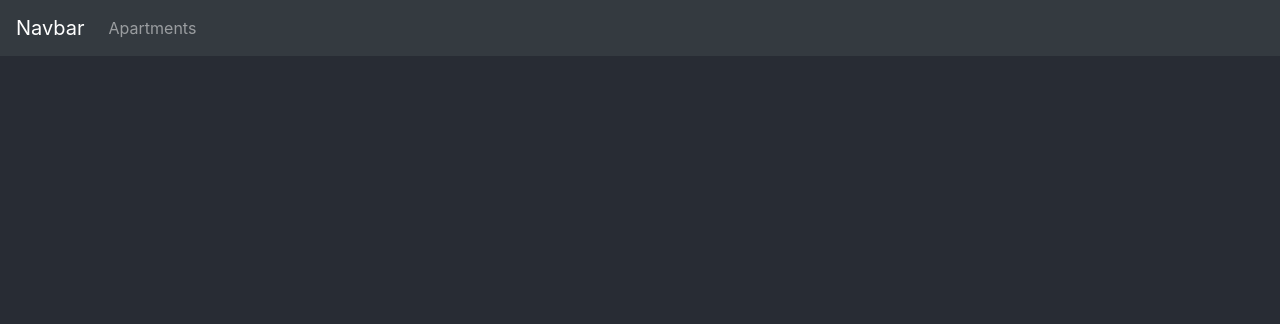
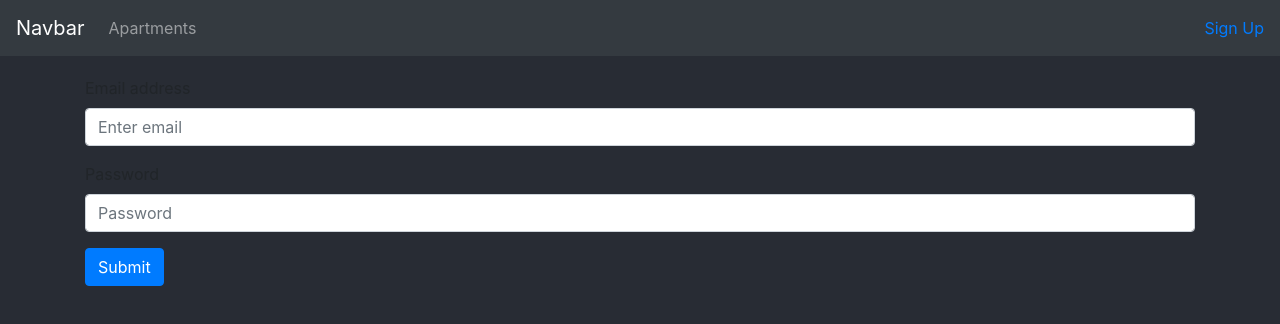
Before and after one commit to KirvelPasha/frontend-hotel, a React (Create React App) app: page /join in a window 1280 px wide. Shown: the top 324 px of the page. Built offline with nearby package versions, Linux system fonts and the light colour scheme.

Commit message:
Start impl join component

```diff
--- a/src/App.js
+++ b/src/App.js
@@ -9,6 +9,7 @@ import Welcome from './components/Welcome'
 import ApartmentList from "./components/ApartmentList";
 import ApartmentDescription from "./components/ApartmentDescription";
 import CommentList from "./components/CommentList";
+import Join from "./components/Join";
 function App() {
 
     const marginTop = {
@@ -26,6 +27,7 @@ function App() {
                             <Route path="/apartments" exact component={ApartmentList}/>
                             <Route path="/apartments/:id" exact render={(props) => <ApartmentDescription id=":id"/>}/>
                             <Route path="/apartments/:id"  exact component={CommentList}/>
+                            <Route path="/join" exact component={Join}/>
                         </Switch>
                     </Col>
                 </Row>
--- a/src/components/ApartmentDescription.js
+++ b/src/components/ApartmentDescription.js
@@ -29,8 +29,7 @@ class ApartmentDescription extends React.Component {
         return (
                 <div>
                     <h1 >{this.state.apartment.id}</h1>
-                    <h1 >{this.state.apartment.id}</h1>
-                    <CommentList test={this.state.apartment.id}/>
+                    <CommentList comments={this.state.apartment.id}/>
                 </div>
             );
     }
--- a/src/components/CommentList.js
+++ b/src/components/CommentList.js
@@ -7,7 +7,7 @@ class CommentList extends React.Component {
         return (
             <Card>
                 <Card.Body>
-                    {this.props.test}
+                    {this.props.comments}
                 </Card.Body>
             </Card>
         );
--- /dev/null
+++ b/src/components/Join.js
@@ -0,0 +1,49 @@
+import React from "react";
+
+import {Form, Button} from "react-bootstrap";
+import axios from 'axios';
+
+class Join extends React.Component {
+    constructor(props) {
+        super(props);
+        this.state = {
+            name : '',
+            surname : ''
+
+        }
+    }
+
+    handleChange  = e => {
+        this.setState({
+            name : e.target.value,
+            surname : e.target.value
+        })
+    };
+
+    handleSubmit = e => {
+        e.preventDefault();
+        console.log(this.state)
+        axios.post('http://localhost:8081/person', this.state)
+
+    };
+
+    render() {
+        return (
+            <Form onSubmit={this.handleSubmit}>
+                <Form.Group controlId="formGroupEmail">
+                    <Form.Label>Email address</Form.Label>
+                    <Form.Control type="email" placeholder="Enter email" name="email" autoComplete="off" onChange={this.handleChange}/>
+                </Form.Group>
+                <Form.Group controlId="formGroupPassword">
+                    <Form.Label>Password</Form.Label>
+                    <Form.Control type="password" placeholder="Password" name="password" autoComplete="off" onChange={this.handleChange}/>
+                </Form.Group>
+                <Button variant="primary" type="submit">
+                    Submit
+                </Button>
+            </Form>
+        )
+    }
+}
+
+export default Join;
--- a/src/components/NavigationBar.js
+++ b/src/components/NavigationBar.js
@@ -13,6 +13,7 @@ class NavigationBar extends React.Component {
                 <Nav className="mr-auto">
                     <Link to="/apartments" className="nav-link">Apartments</Link>
                 </Nav>
+                <Link to="/join">Sign Up</Link>
             </Navbar>
         );
     }
```
